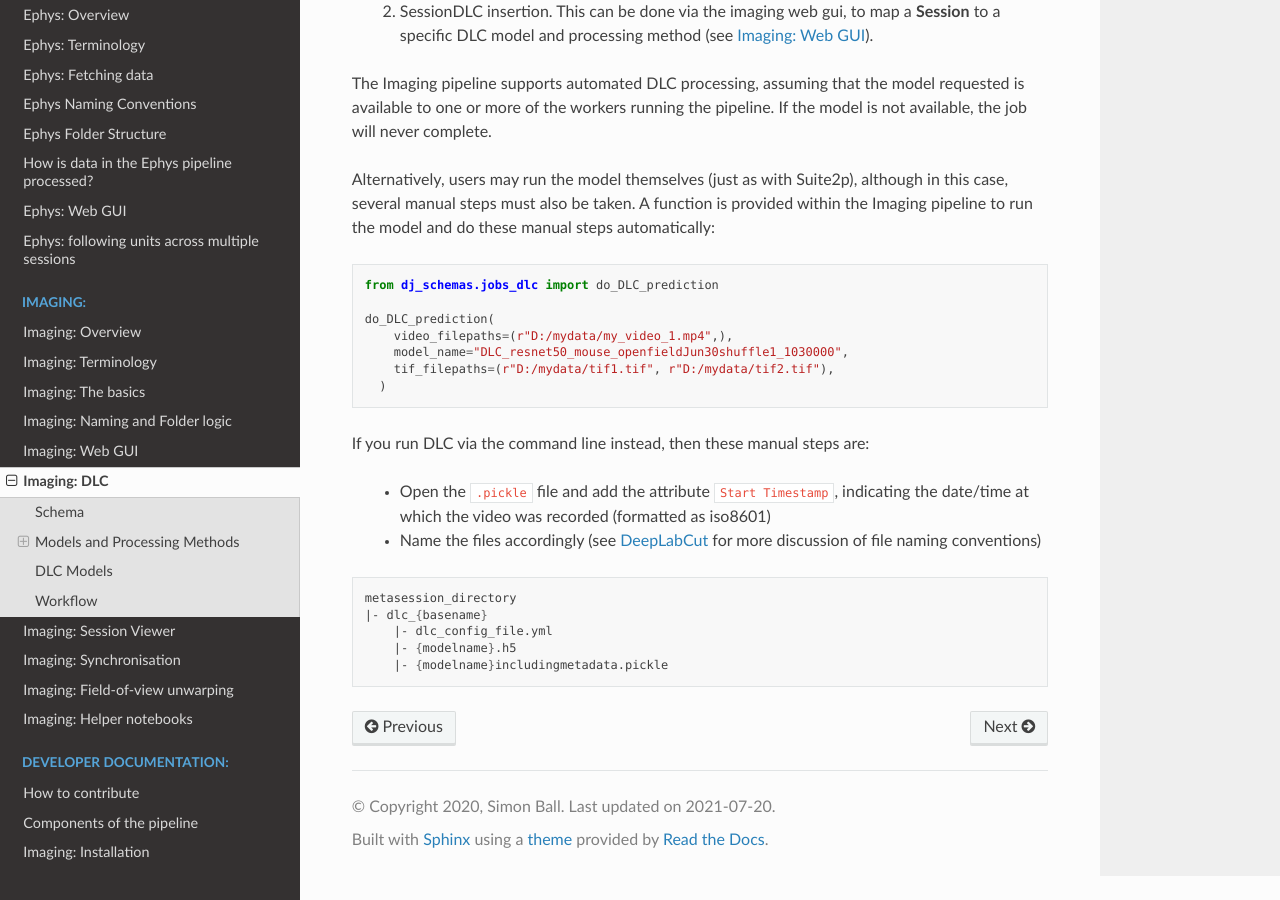
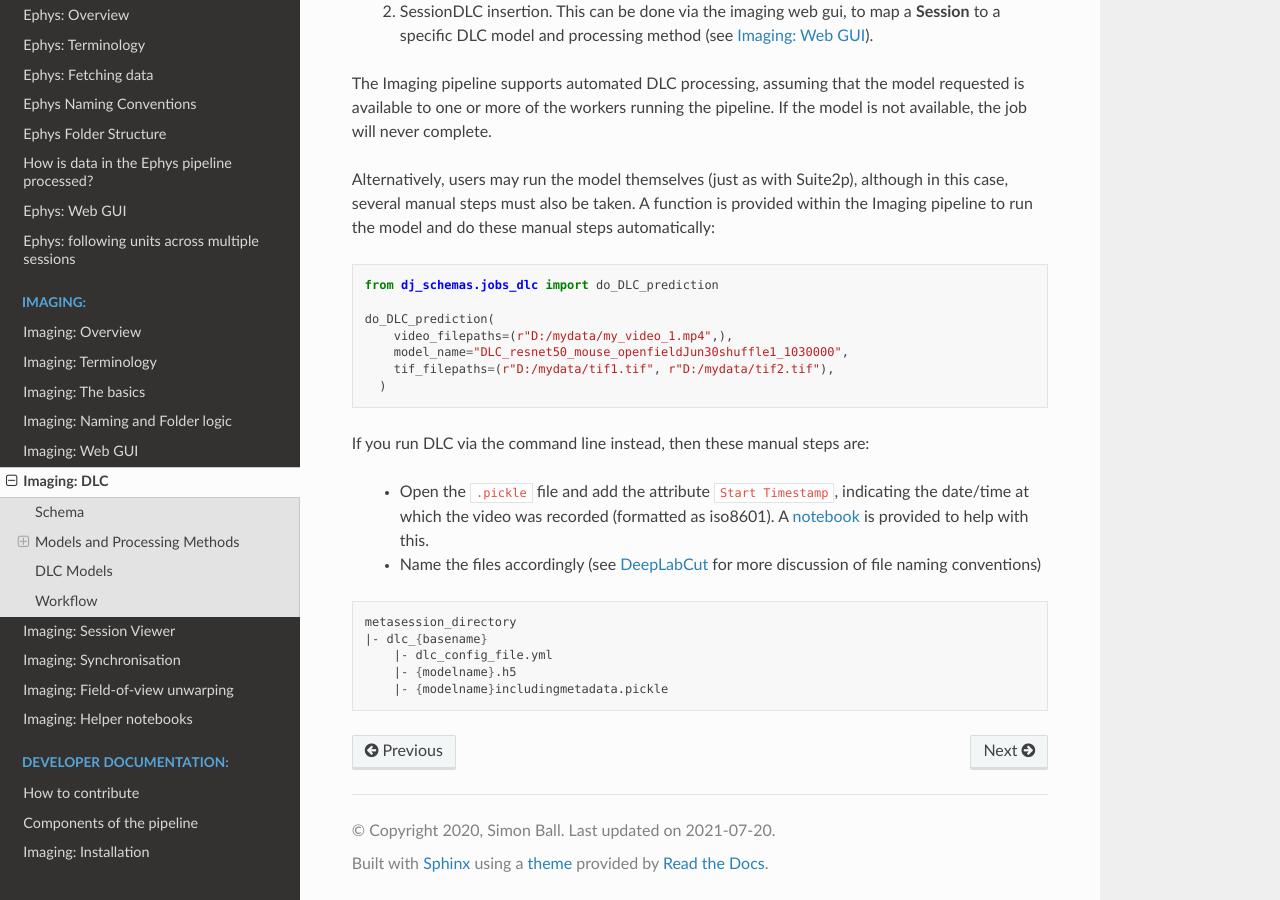
Before and after one commit to kavli-ntnu/dj-docs, a Sphinx documentation site: the page built from docs/imaging/dlc.rst, in a window 1280 px wide and 900 px high, scrolled down 3844 px. Built offline with Sphinx 7.4.7 and the Read the Docs theme 2.0.0, drawn with Linux system fonts in a browser that asks for light colours.

Commit message:
Update dlc.rst

```diff
--- a/docs/imaging/dlc.rst
+++ b/docs/imaging/dlc.rst
@@ -142,7 +142,7 @@
 
 If you run DLC via the command line instead, then these manual steps are:
 
-  * Open the ``.pickle`` file and add the attribute ``Start Timestamp``, indicating the date/time at which the video was recorded (formatted as iso8601)
+  * Open the ``.pickle`` file and add the attribute ``Start Timestamp``, indicating the date/time at which the video was recorded (formatted as iso8601). A `notebook <https://github.com/kavli-ntnu/dj-moser-imaging/blob/master/Helper_notebooks/Add%20timestamp%20to%20DLC%20pickle.ipynb>`_ is provided to help with this.
   * Name the files accordingly (see :ref:`Imaging naming dlc` for more discussion of file naming conventions)
 
 .. code-block:: bash
```
